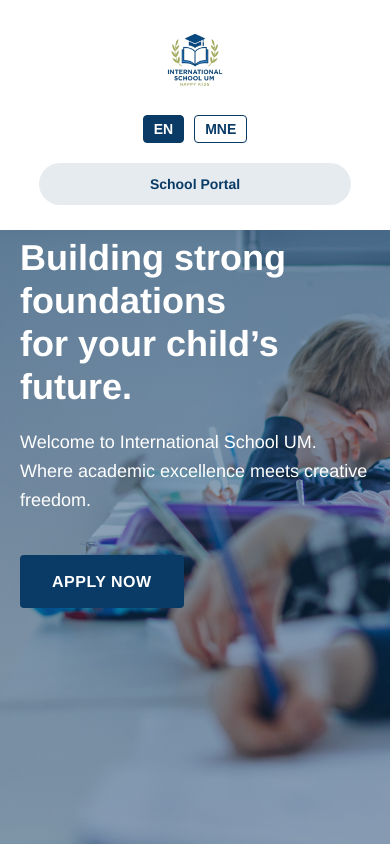
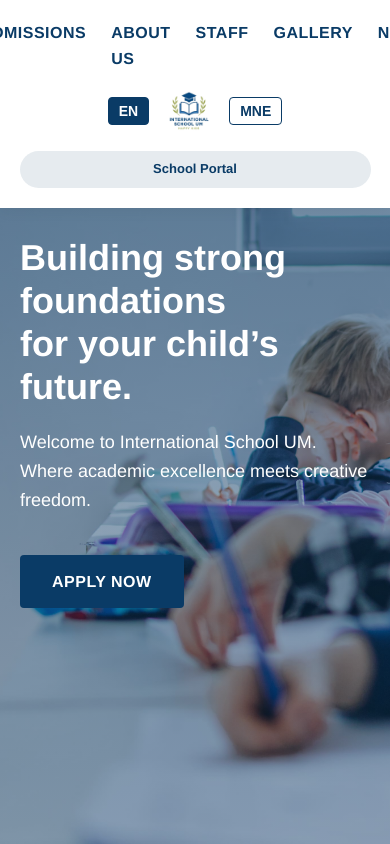
Before and after one commit to anasavvinaph-coder/schoolum, a plain HTML site: page index.html in a window 390 px wide. Shown: the top 844 px of the page. Drawn offline with Linux system fonts and the light colour scheme.

Commit message:
Add files via upload

```diff
--- a/index.html
+++ b/index.html
@@ -430,32 +430,46 @@
 
         /* MOBILE */
         @media (max-width: 992px) {
-            .nav-links {
-                display: none;
-            }
-
             .nav-wrapper {
-                flex-direction: column;
+                flex-direction: row;
+                flex-wrap: wrap;
+                justify-content: center;
+                align-items: center;
                 gap: 15px;
-                text-align: center;
-                padding: 10px 0;
+                padding: 5px 0;
             }
 
             .logo-container {
+                order: 2;
+                margin: 0;
                 justify-content: center;
-                margin-bottom: 5px;
+            }
+
+            .logo-img {
+                height: 50px;
+                width: auto;
             }
 
             .lang-switcher {
-                margin-right: 0;
-                margin-bottom: 5px;
-                justify-content: center;
+                display: contents;
+                /* Allows reordering children within nav-wrapper */
+            }
+
+            .lang-btn[data-lang="en"] {
+                order: 1;
+            }
+
+            .lang-btn[data-lang="mne"] {
+                order: 3;
             }
 
             .portal-btn {
-                margin-left: 0;
-                width: 80%;
+                order: 4;
+                margin: 0;
+                width: 90%;
                 text-align: center;
+                padding: 8px 15px;
+                font-size: 13px;
             }
 
             .hero h1 {
```
